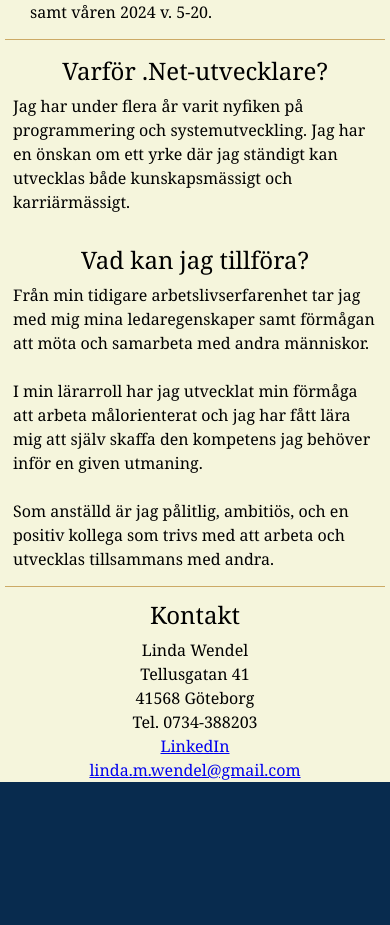
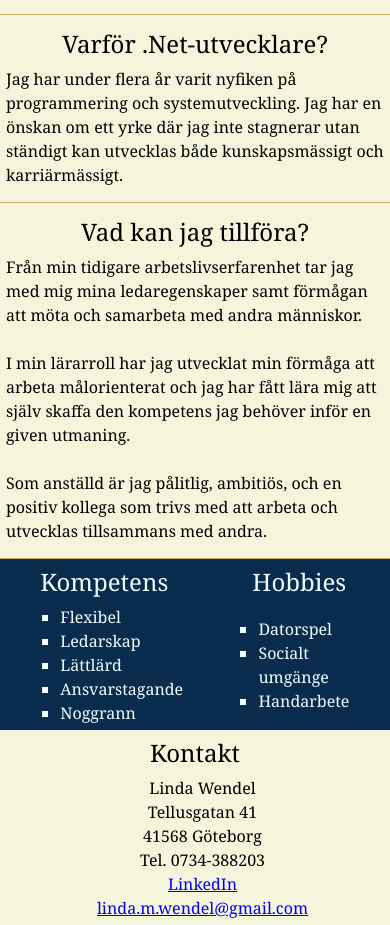
Before and after one commit to lindawendel/CV, a plain HTML site: page index.html in a window 390 px wide. Shown: the part 710-1635 px from the top of the page. Before the commit the page ends 1492 px from the top, so only its background shows below. Drawn offline with Linux system fonts and the light colour scheme.

Commit message:
added aside and updated css

```diff
--- a/index.css
+++ b/index.css
@@ -14,28 +14,30 @@ html {
     line-height: 1.5em;
 }
 
+aside {
+   color:azure;
+}
+
+header {
+    border-bottom: 1px solid hsl(40, 50%, 60%);
+    padding-bottom: 5px;
+}
+
 header, main, footer {
     background-color: beige;
-
 }
 
-/* .winner {
-    color:hsl(40, 100%, 35%);
+#why, #add {
+    border-top: 1px solid hsl(40, 50%, 60%);
+    padding: 6px;
 }
 
-.nominee {
-    color: hsl(0, 0%, 50%);
-} */
-
-div {
-    /* border: 2px solid red; */
-    padding: 8px;
+aside {
+    margin: 0;
 }
 
-header, main, #comment
-{
-    /* border: 2px solid green; */
-    padding: 5px;
+#qualities, #hobbies, #main_text {
+    align-self: center;
 }
 
 #main_pic {
@@ -43,30 +45,36 @@ header, main, #comment
     padding-left: 15px;
 }
 
+#hobbies, #qualities {
+    display:grid;
+}
+
 body {
     display: grid;
     grid-template:
-    "as_left header as_right"
-    "as_left main as_right"
-    "as_left footer as_right";
-    grid-template-columns: 10% 80% 10%;
+    "as_left1 header as_right1"
+    "as_left2 main as_right2"
+    "as_left3 main as_right3"
+    "as_left4 footer as_right4";
+    grid-template-columns: 15% 70% 15%;
 }
 
 header {grid-area: header;}
 main {grid-area: main;}
 footer {grid-area: footer;}
-#left {grid-area: as_left}
-#right {grid-area: as_right;}
+#qualities {grid-area: as_right2}
+#hobbies{grid-area: as_right3;}
+
 
 #main_pic , #main_text {
-    border-top: 1px solid hsl(40, 50%, 60%);
-    border-bottom: 1px solid hsl(40, 50%, 60%);
+
     padding-top: 15px;
     padding-bottom: 15px;
 }
 
 #main_text {
     padding-left: 25px;
+    margin: 5px;
 }
 
 #why , #add {
@@ -83,10 +91,23 @@ main {
     grid-template-columns: 2fr 3fr 3fr 2fr;
 }
 
+li::marker {
+    font-weight: bold;
+}
+
 ul {
     list-style-type: square;
     padding-left: 25px;
-    padding-right: 25px;
+    padding-right: 10px;
+    padding-bottom: 5px;
+}
+
+#hList {
+    margin-left: 25px;
+}
+
+#qList {
+    margin-left: 20px;
 }
 
 #main_pic {grid-area: a; }
@@ -109,6 +130,8 @@ h2 {
     padding: 5px;
 }
 
+
+
 footer ul {
     list-style-type: none;
     font-style: normal;
@@ -116,23 +139,31 @@ footer ul {
 }
 
 @media (max-width: 1100px) {
+
     body {
         display: grid;
         grid-template:
-        "header"
-        "main"
-        "footer";
+        "header header"
+        "main main"
+        "as_right2 as_right3"
+        "footer footer";
     }
+
+    aside {
+        background-color: hsl(210,81%,17%);
+    }
+
+    #qualities, #hobbies, #main_text {
+        align-self: auto;
+    }
+
+    #hobbies, #qualities {
+        justify-self:center;
+    }
+
 }
 
 @media (max-width: 800px) {
-    body {
-        display: grid;
-        grid-template:
-        "header"
-        "main"
-        "footer";
-    }
 
     #main_pic {
         display: block;
@@ -141,8 +172,10 @@ footer ul {
         padding-bottom: 0;
     }
     #main_text {
-        border-top: 0;
+        padding-top: 0px;
     }
+
+
     #why {
         border-bottom: 0;
     }
--- a/index.html
+++ b/index.html
@@ -32,7 +32,7 @@
 
         <div id="why">
         <h2>Varför .Net-utvecklare?</h2>
-        <p>Jag har under flera år varit nyfiken på programmering och systemutveckling. Jag har en önskan om ett yrke där jag ständigt kan utvecklas både kunskapsmässigt och karriärmässigt.</p>
+        <p>Jag har under flera år varit nyfiken på programmering och systemutveckling. Jag har en önskan om ett yrke där jag inte stagnerar utan ständigt kan utvecklas både kunskapsmässigt och karriärmässigt.</p>
     </div>
 
         <div id="add">
@@ -42,6 +42,25 @@
        <p>Som anställd är jag pålitlig, ambitiös, och en positiv kollega som trivs med att arbeta och utvecklas tillsammans med andra.</p>
     </div>
 </main>
+
+<aside id="hobbies">
+    <h2>Hobbies</h2>
+    <ul id="hList">
+        <li>Datorspel</li>
+        <li>Socialt umgänge</li>
+        <li>Handarbete</li>
+    </ul>
+</aside>
+<aside id="qualities">
+    <h2>Kompetens</h2>
+    <ul id="qList">
+        <li>Flexibel</li>
+        <li>Ledarskap</li>
+        <li>Lättlärd</li>
+        <li>Ansvarstagande</li>
+        <li>Noggrann</li>
+    </ul>
+</aside>
 
 <footer>
     <h2>Kontakt</h2>
```
